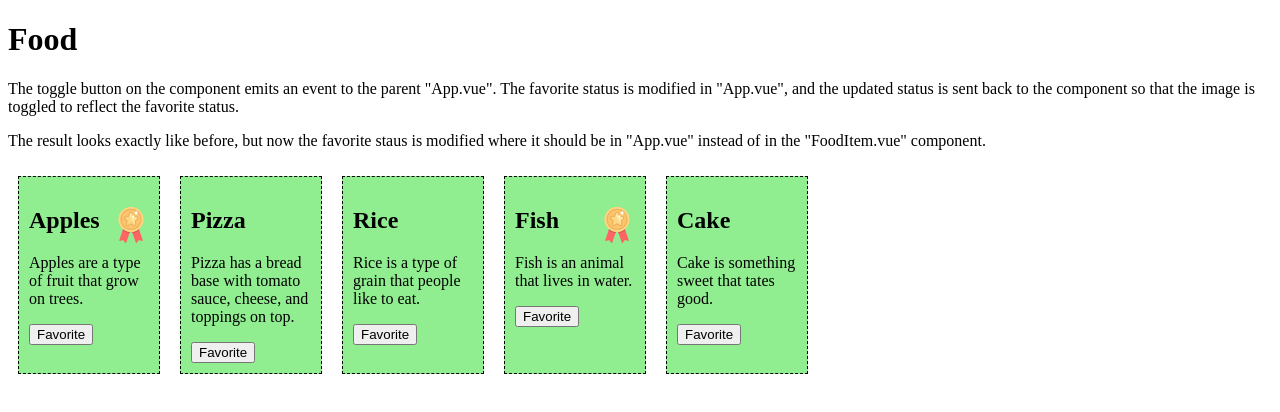
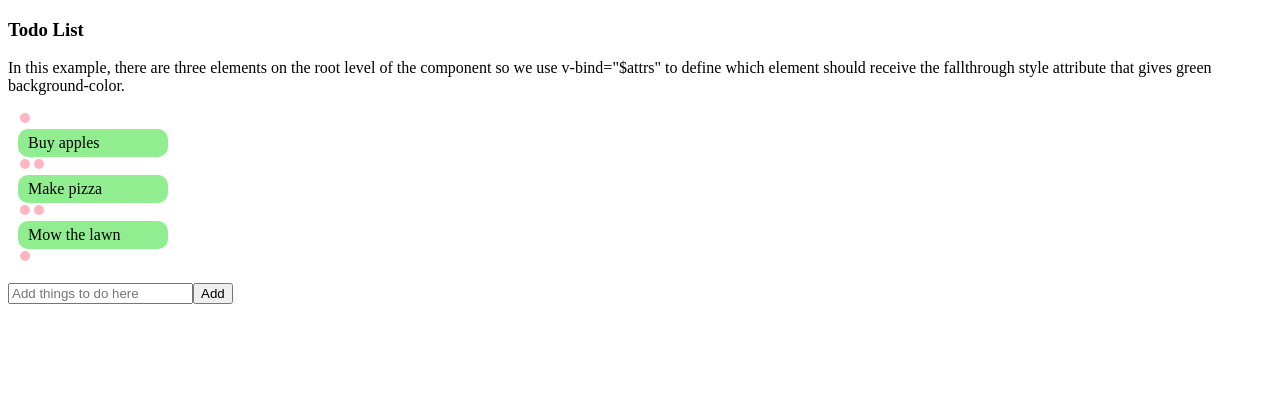
Before and after one commit to Bader-Idris/Vue_course_tab_tracker, a Vue app in the folder w3schoolsVue/: page / in a window 1280 px wide. Shown: the top 412 px of the page. Built offline with nearby package versions, Linux system fonts and the light colour scheme.

Commit message:
fallthrough, scoped css, and local comps, notice we changed all files!

```diff
--- a/w3schoolsVue/src/App.vue
+++ b/w3schoolsVue/src/App.vue
@@ -1,51 +1,35 @@
 <template>
-  <h1>Food</h1>
-  <p>The toggle button on the component emits an event to the parent "App.vue". The favorite status is modified in
-    "App.vue", and the updated status is sent back to the component so that the image is toggled to reflect the favorite
-    status.</p>
-  <p>The result looks exactly like before, but now the favorite staus is modified where it should be in "App.vue" instead
-    of in the "FoodItem.vue" component.</p>
-  <div id="wrapper">
-    <food-item v-for="x in foods" :key="x.name" :food-name="x.name" :food-desc="x.desc" :is-favorite="x.favorite"
-      @toggle-favorite="receiveEmit" />
-  </div>
+  <h3>Todo List</h3>
+  <p>In this example, there are three elements on the root level of the component so we use v-bind="$attrs" to define
+    which element should receive the fallthrough style attribute that gives green background-color.</p>
+  <ul>
+    <todo-item v-for="x in items" :key="x" :item-name="x" style="background-color: lightgreen;" />
+  </ul>
+  <input placeholder="Add things to do here" v-model="newItem" @keydown.enter="addItem">
+  <button @click="addItem">Add</button>
 </template>
 
 <script>
 export default {
   data() {
     return {
-      foods: [
-        { name: 'Apples', desc: 'Apples are a type of fruit that grow on trees.', favorite: true },
-        { name: 'Pizza', desc: 'Pizza has a bread base with tomato sauce, cheese, and toppings on top.', favorite: false },
-        { name: 'Rice', desc: 'Rice is a type of grain that people like to eat.', favorite: false },
-        { name: 'Fish', desc: 'Fish is an animal that lives in water.', favorite: true },
-        { name: 'Cake', desc: 'Cake is something sweet that tates good.', favorite: false }
-      ]
+      newItem: '',
+      items: ['Buy apples', 'Make pizza', 'Mow the lawn']
     };
   },
   methods: {
-    receiveEmit(foodId) {
-      let foundFood = this.foods.find(
-        food => food.name === foodId
-      );
-      foundFood.favorite = !foundFood.favorite;
+    addItem() {
+      this.items.push(this.newItem);
+      this.newItem = '';
     }
   }
 }
 </script>
 
 <style>
-#wrapper {
-  display: flex;
-  flex-wrap: wrap;
-}
-
-#wrapper>div {
-  border: dashed black 1px;
-  flex-basis: 120px;
-  margin: 10px;
-  padding: 10px;
-  background-color: lightgreen;
+ul {
+  width: 150px;
+  list-style-type: none;
+  padding-left: 10px;
 }
 </style>
--- a/w3schoolsVue/src/components/FoodItem.vue
+++ /dev/null
@@ -1,28 +0,0 @@
-<template>
-  <div>
-    <h2>
-      {{ foodName }}
-      <img src="/img_quality.svg" v-show="isFavorite">
-    </h2>
-    <p>{{ foodDesc }}</p>
-    <button @click="toggleFavorite">Favorite</button>
-  </div>
-</template>
-
-<script>
-export default {
-  props: ['foodName', 'foodDesc', 'isFavorite'],
-  methods: {
-    toggleFavorite() {
-      this.$emit('toggle-favorite', this.foodName);
-    }
-  }
-};
-</script>
-
-<style>
-img {
-  height: 1.5em;
-  float: right;
-}
-</style>
--- /dev/null
+++ b/w3schoolsVue/src/components/TodoItem.vue
@@ -0,0 +1,27 @@
+<template>
+  <div class="pinkBall"></div>
+  <li v-bind="$attrs">{{ itemName }}</li>
+  <div class="pinkBall"></div>
+</template>
+
+<script>
+export default {
+  props: ['itemName']
+};
+</script>
+
+<style>
+.pinkBall {
+  display: inline-block;
+  background-color: lightpink;
+  padding: 5px;
+  margin: 2px;
+  border-radius: 50%;
+}
+
+li {
+  margin: 0;
+  border-radius: 10px;
+  padding: 5px 10px;
+}
+</style>
--- a/w3schoolsVue/src/main.js
+++ b/w3schoolsVue/src/main.js
@@ -1,10 +1,8 @@
 import { createApp } from 'vue'
 
 import App from './App.vue'
-import FoodItem from './components/FoodItem.vue'
+import TodoItem from './components/TodoItem.vue'
 
 const app = createApp(App)
-
-app.component('food-item', FoodItem)
-
+app.component('todo-item', TodoItem)
 app.mount('#app')
```
Also changed, not shown: 1 other file (tests, documents, lock files or other folders).
